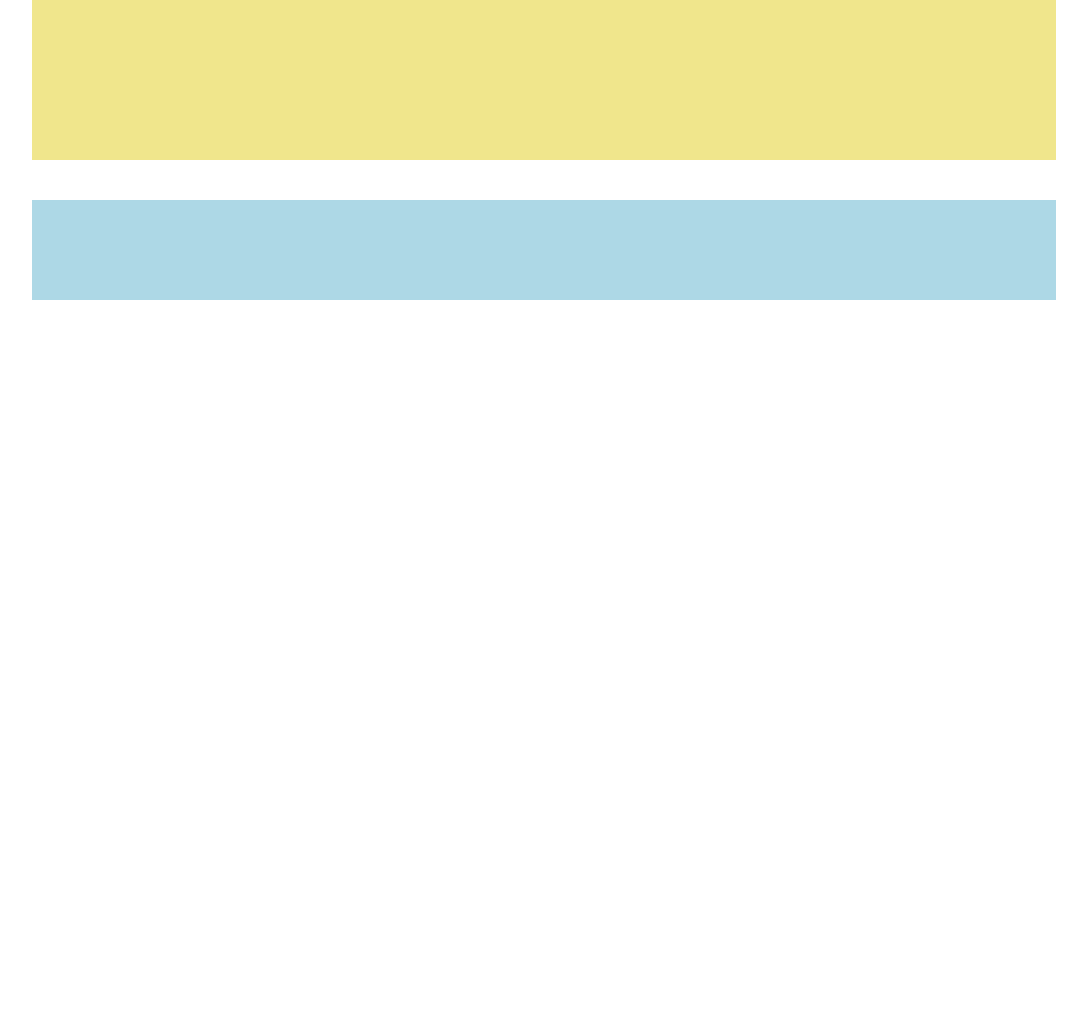
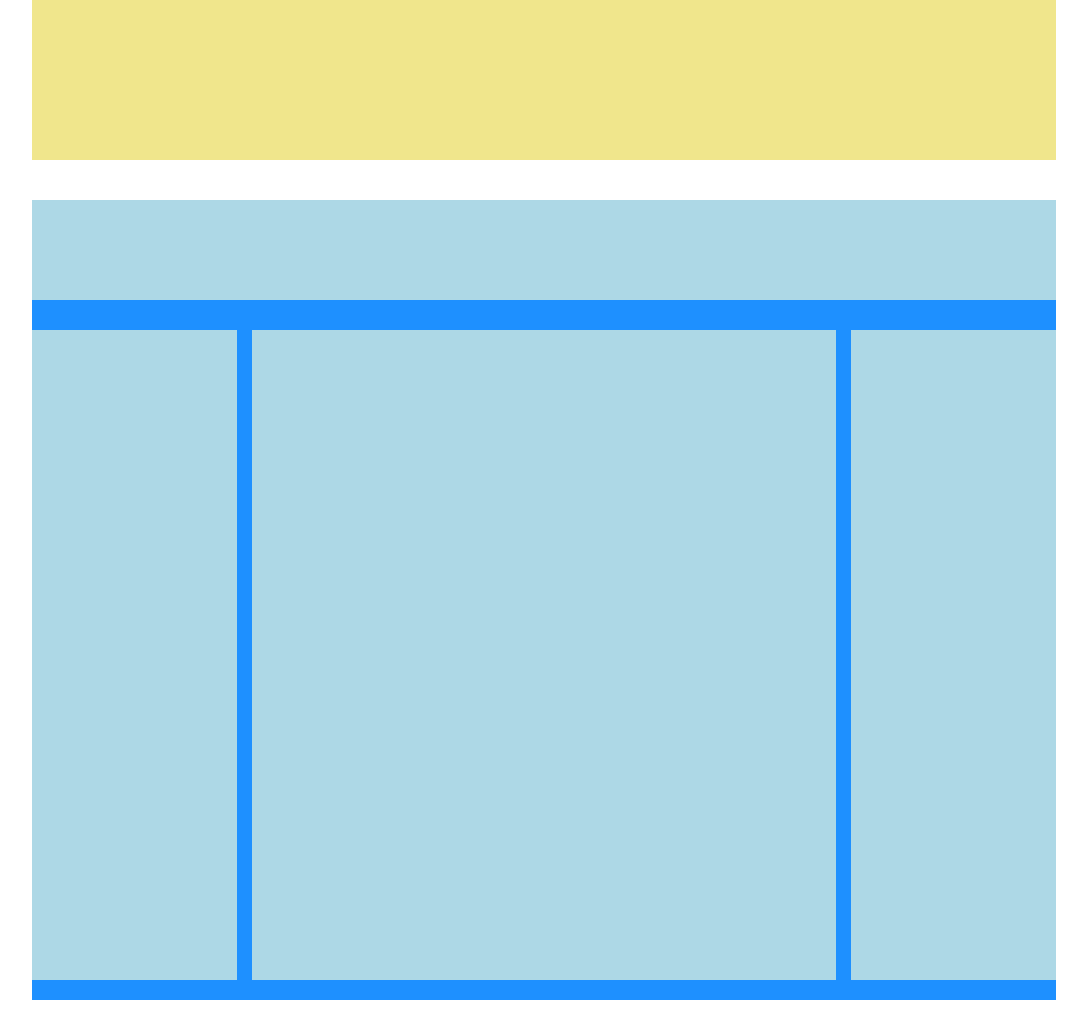
Before and after one commit to FilippoR00/htmlcss-struttura-wp, a plain HTML site: page index.html in a window 1280 px wide. Shown: the part 750-1760 px from the top of the page, without its empty margins (96-1183 px from the left). Before the commit the page ends 1050 px from the top, so only its background shows below. Drawn offline with Linux system fonts and the light colour scheme.

Commit message:
main body

```diff
--- a/css/style.css
+++ b/css/style.css
@@ -10,18 +10,38 @@
 }
 
 header{
-    height: 190px;
     margin-top: 30px;
 }
 
 .jumbotron{
-    height: 650px;
     margin-top: 40px;
 }
 
 .section-title{
-    height: 100px;
     margin-top: 40px;
+    margin-bottom: 30px;
+}
+
+.side{
+    float: left;
+    width: 20%;
+}
+
+.center{
+    float: left;
+    margin: 0px 1.5%;
+    width: 57%;
+}
+
+.box::after{
+    content: "";
+    display: table;
+    clear: both;
+}
+
+.box{
+    padding-bottom: 20px;
+    margin-bottom: 10px;
 }
 
 
@@ -32,16 +52,33 @@ header{
 
 .debug header{
     background-color: violet;
+    height: 190px;
 }
 
 .debug .jumbotron{
     background-color: khaki;
+    height: 650px;
+}
+
+.debug .row, .debug .image, .debug .text {
+    background-color: lightblue;
 }
 
 .debug .box{
     background-color: dodgerblue;
 }
 
-.debug .row{
-    background-color: lightblue;
+.debug .section-title{
+    height: 100px;
 }
+
+.debug .image{
+    height: 200px;
+}
+
+.debug .text{
+    height: 450px;
+}
+
+.debug .footer{
+}
--- a/index.html
+++ b/index.html
@@ -31,18 +31,26 @@
             </div>
             <div>
                 <div class="row">
-                    <div class="image">
+                    <div class="image side">
 
                     </div>
-                    <div class="image">
+                    <div class="image center">
 
                     </div>
-                    <div class="image">
+                    <div class="image side">
 
                     </div>
                 </div>
                 <div class="row">
+                    <div class="text side">
 
+                    </div>
+                    <div class="text center">
+
+                    </div>
+                    <div class="text side">
+
+                    </div>
                 </div>
             </div>
         </main>
```
